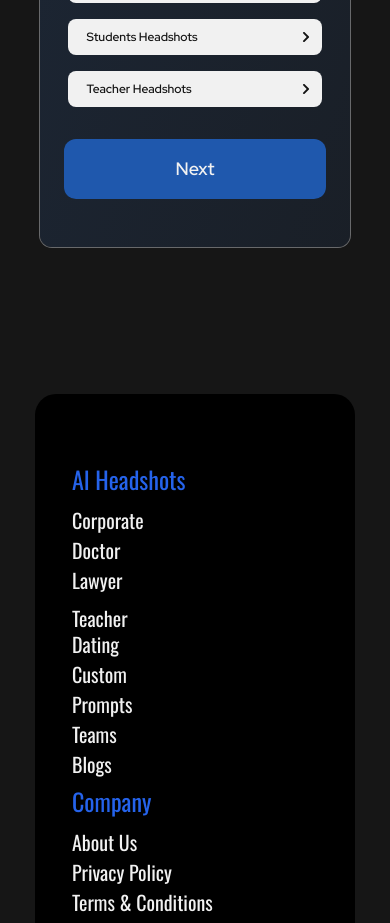
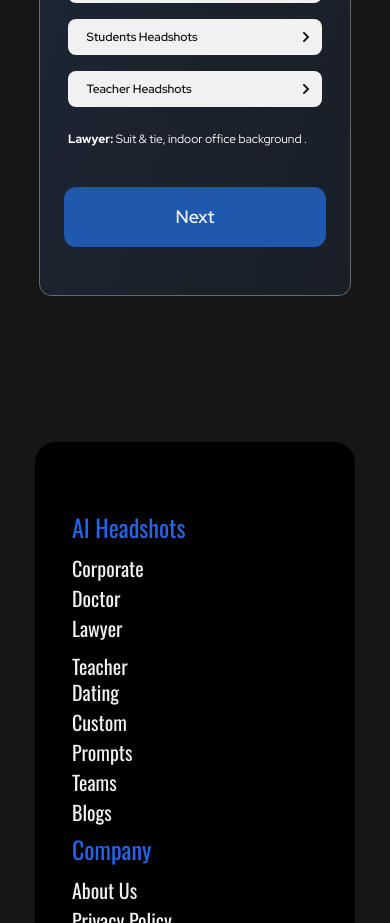
Before and after one commit to pearlorganisation/headgen_mern, a React (Vite) app in the folder Frontend/: page /doctor-ai-headshots in a window 390 px wide. Shown: the part 820-1743 px from the top of the page. Built offline with nearby package versions, Linux system fonts and the light colour scheme.

Commit message:
headshot selection seciton

```diff
--- a/Frontend/src/components/HeadshotSelection/HeadshotSelection.jsx
+++ b/Frontend/src/components/HeadshotSelection/HeadshotSelection.jsx
@@ -109,6 +109,23 @@ const HeadshotSelection = ({
                 </Link>
               ))}
           </div>
+          <div className="text-xs md:text-base py-2">
+            {headshots &&
+              headshots
+                ?.filter((item) => {
+                  return item?.name === section && item?.headshotInfo;
+                })
+                .map((filteredItem, idx) => (
+                  <>
+                    <div
+                      key={`imgPreview${idx}`}
+                      className="flex justify-start rounded-xl "
+                    >
+                      {filteredItem?.info}
+                    </div>
+                  </>
+                ))}
+          </div>
         </div>
       </div>
     </div>
--- a/Frontend/src/components/Tab/Tab.jsx
+++ b/Frontend/src/components/Tab/Tab.jsx
@@ -36,6 +36,14 @@ const Tab = ({ section }) => {
       },
       imgPreview:
         "https://res.cloudinary.com/dj2fvzfmm/image/upload/v1721022265/headgen/Headshots/Image%20to%20appear%20on%20click/haybecoslhl5oawukalb.webp",
+      info: (
+        <div>
+          <strong>
+            Corporate:{" "}
+          </strong>
+          Suit & tie, indoor office background .
+        </div>
+      )
     },
     {
       name: "Doctor Headshots",
@@ -46,6 +54,14 @@ const Tab = ({ section }) => {
       },
       imgPreview:
         "https://res.cloudinary.com/dj2fvzfmm/image/upload/v1721022266/headgen/Headshots/Image%20to%20appear%20on%20click/l3stzd5y9i3jjt371sol.webp",
+      info: (
+        <div>
+          <strong>
+            Lawyer:{" "}
+          </strong>
+          Suit & tie, indoor office background .
+        </div>
+      )
     },
     {
       name: "Lawyer Headshots",
@@ -59,7 +75,7 @@ const Tab = ({ section }) => {
       info: (
         <div>
           <strong>
-            Corporate:{" "}
+            Lawyer:{" "}
           </strong>
           Suit & tie, indoor office background .
         </div>
@@ -74,6 +90,14 @@ const Tab = ({ section }) => {
       },
       imgPreview:
         "https://res.cloudinary.com/dj2fvzfmm/image/upload/v1721022267/headgen/Headshots/Image%20to%20appear%20on%20click/iqmmj3zciq7v0gkueumu.webp",
+      info: (
+        <div>
+          <strong>
+            Lawyer:{" "}
+          </strong>
+          Suit & tie, indoor office background .
+        </div>
+      )
     },
     {
       name: "Students Headshots",
@@ -84,6 +108,14 @@ const Tab = ({ section }) => {
       },
       imgPreview:
         "https://res.cloudinary.com/dj2fvzfmm/image/upload/v1721022268/headgen/Headshots/Image%20to%20appear%20on%20click/kgzajygbfhmsbmupz7gv.webp",
+      info: (
+        <div>
+          <strong>
+            Lawyer:{" "}
+          </strong>
+          Suit & tie, indoor office background .
+        </div>
+      )
     },
     {
       name: "Teacher Headshots",
@@ -94,13 +126,21 @@ const Tab = ({ section }) => {
       },
       imgPreview:
         "https://res.cloudinary.com/dj2fvzfmm/image/upload/v1721022268/headgen/Headshots/Image%20to%20appear%20on%20click/rwe5vljldwisdqyihe2s.webp",
+      info: (
+        <div>
+          <strong>
+            Lawyer:{" "}
+          </strong>
+          Suit & tie, indoor office background .
+        </div>
+      )
     },
   ];
 
-  useEffect(() => {
-    // console.log(userData)
-    localStorage.setItem("userData", JSON.stringify(userData));
-  }, [userData]);
+  // useEffect(() => {
+  //   // console.log(userData)
+  //   localStorage.setItem("userData", JSON.stringify(userData));
+  // }, [userData]);
 
   useEffect(() => {
     let data = { ...userData };
@@ -199,9 +239,8 @@ const Tab = ({ section }) => {
           return (
             <div className="relative text-xs sm:text-sm md:text-base" key={`tab${idx}`}>
               <div
-                className={` ${
-                  tabText === item ? "flex" : "hidden"
-                }  absolute text-white h-full`}
+                className={` ${tabText === item ? "flex" : "hidden"
+                  }  absolute text-white h-full`}
               >
                 <span
                   className={` rounded-full h-full w-[4.1rem] sm:w-[8rem]  md:w-[10rem] cursor-pointer  flex flex-col justify-center text-center bg-gradient-to-r from-[#3183ff] to-[#0c4cac] z-[10] transition duration-300`}
```
